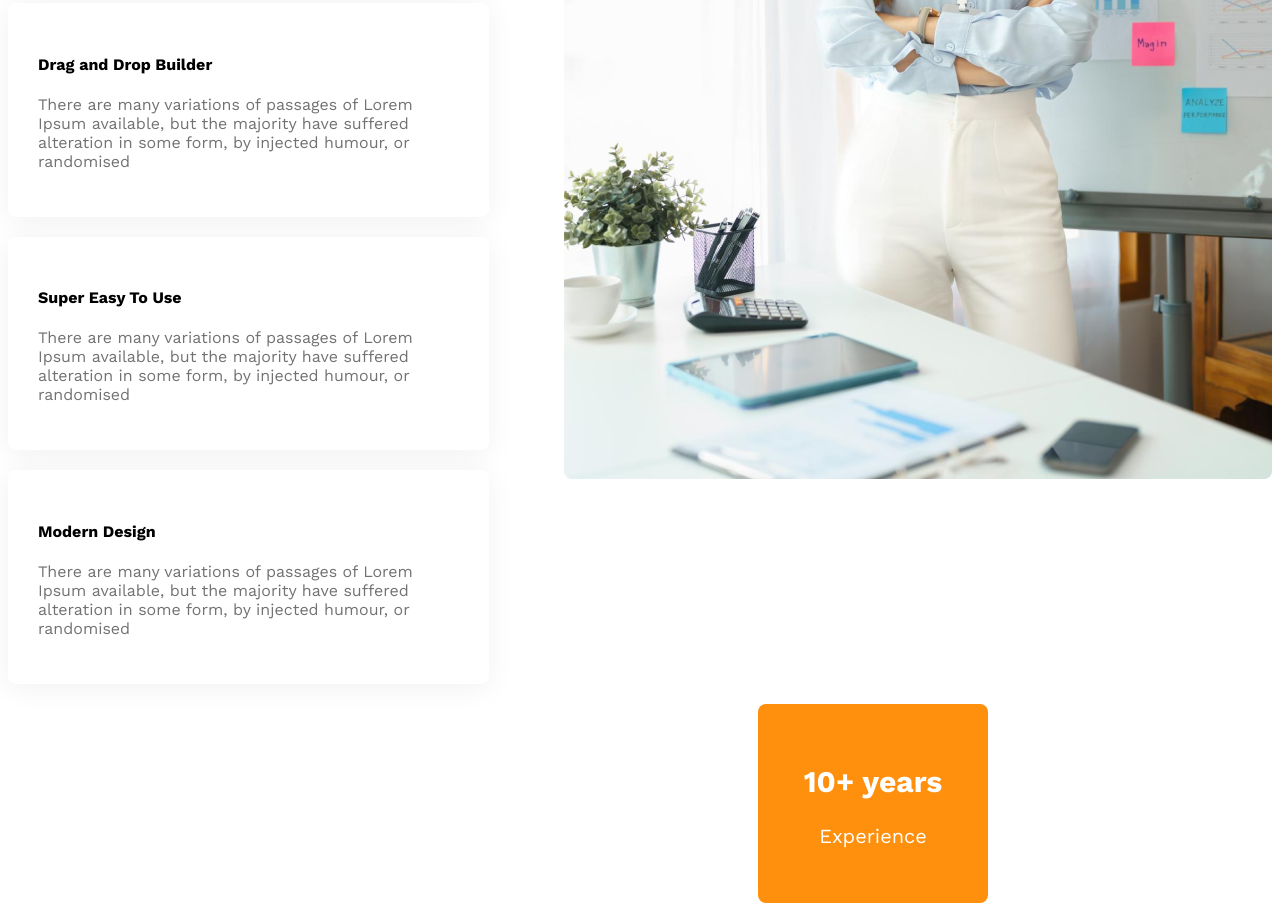
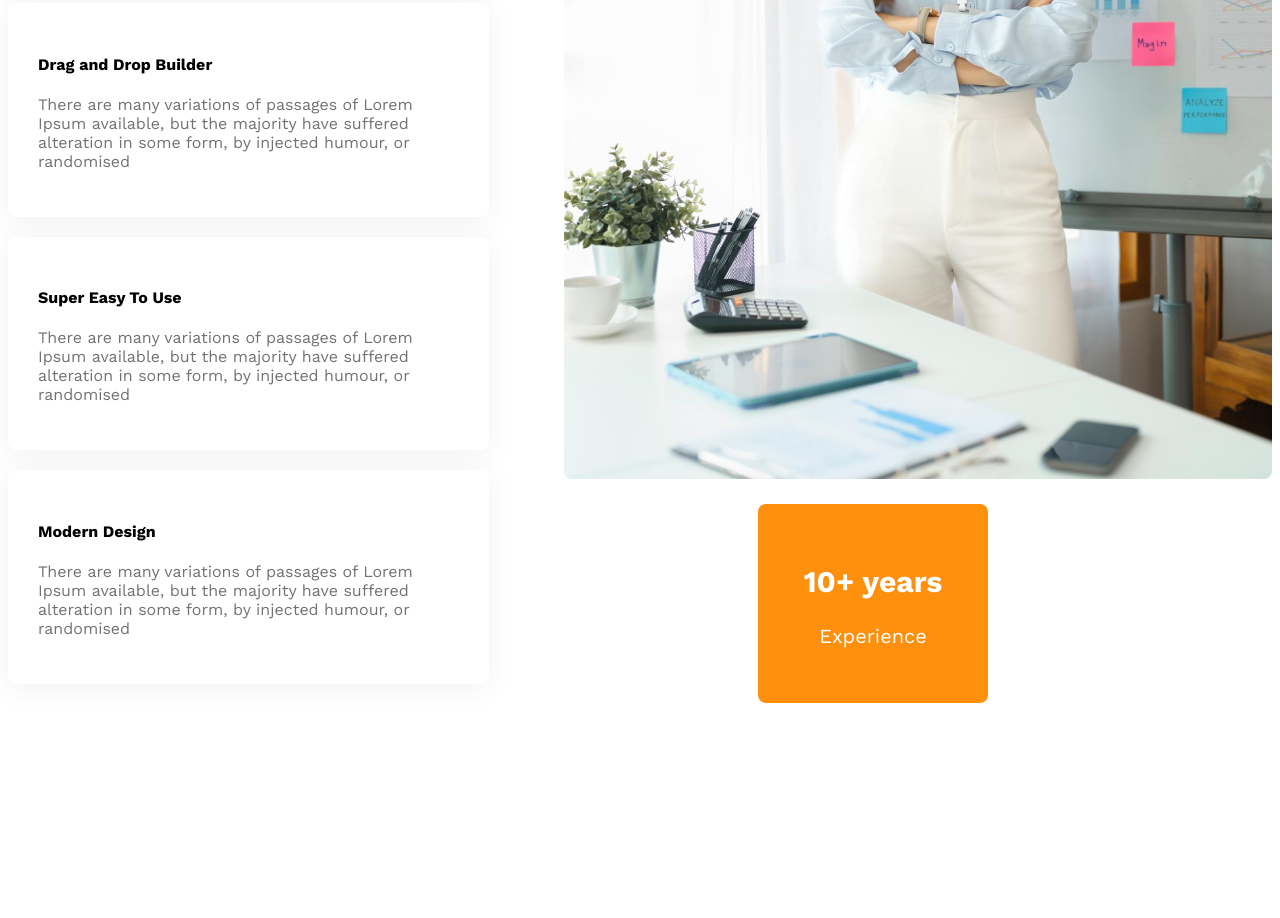
Before and after one commit to Jiislam/G3-architects, a plain HTML site: page index.html in a window 1280 px wide. Shown: the part 2313-3231 px from the top of the page. Drawn offline with nearby package versions, Linux system fonts and the light colour scheme.

Commit message:
badge added

```diff
--- a/style.css
+++ b/style.css
@@ -136,6 +136,6 @@ gap: 50px;
     text-align: center;
     width: 150px;
     margin-left: 750px;
-    position:relative; .badge
+    position:relative;
     bottom: 200px;
 }
```
